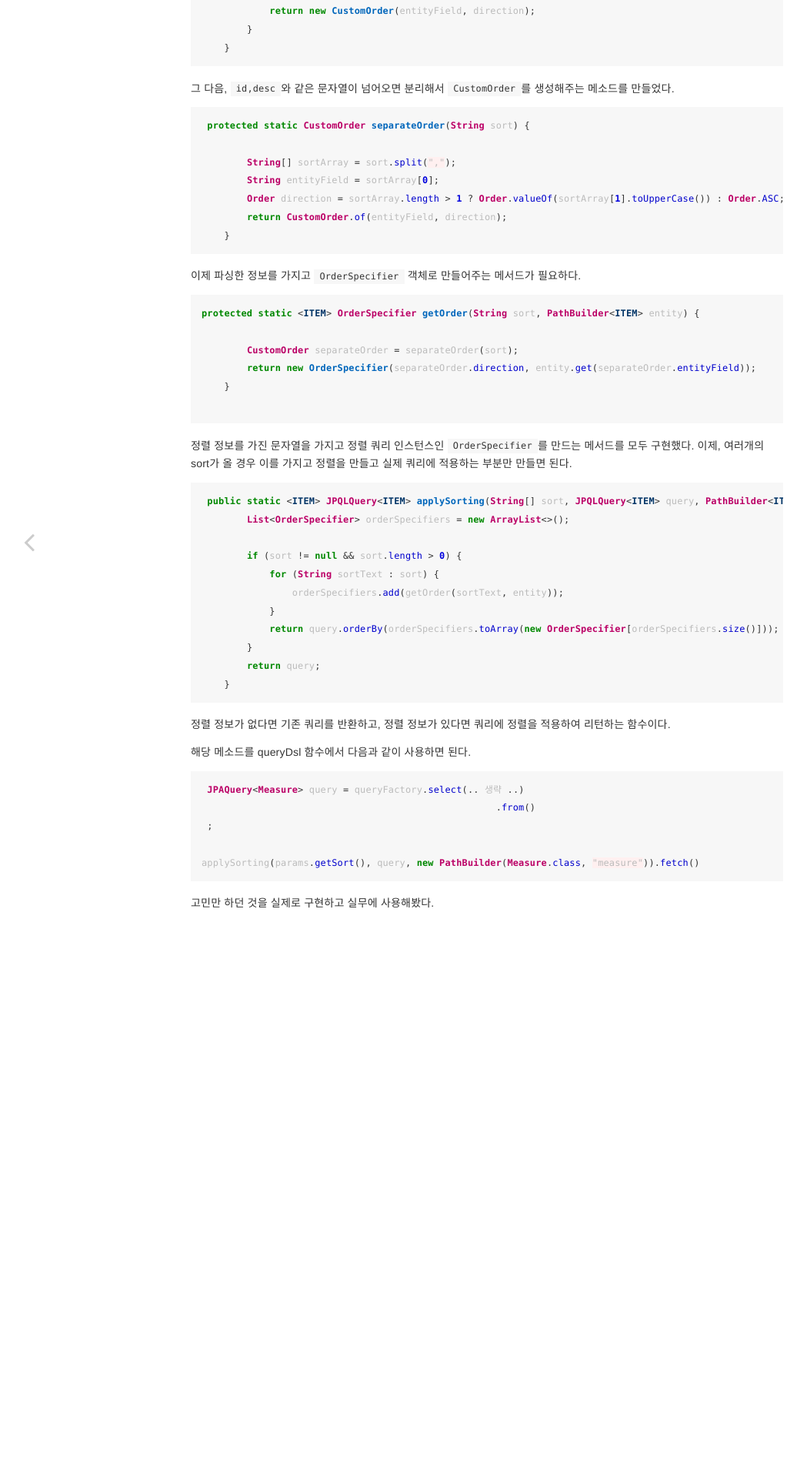
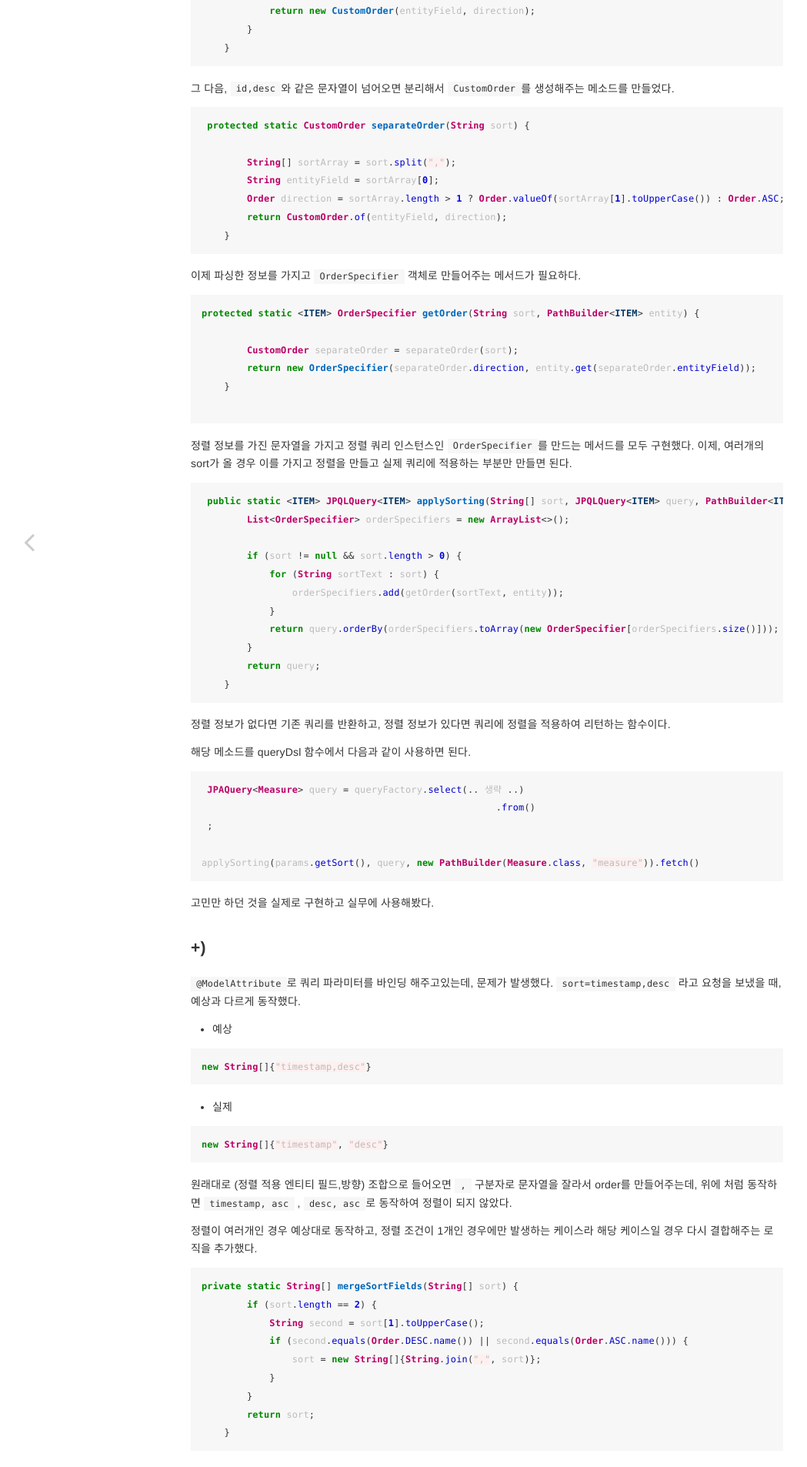
Before and after one commit to kyuwon53/kyuwon53.github.io, a Jekyll site: the page built from _posts/2024-07-02-Spring Pageable말고 정렬만 사용하기.md, in a window 1280 px wide. Shown: the part 716-2622 px from the top of the page at 77% size, without its empty margins (7-1056 px from the left). Built offline with Jekyll 4.4.1, drawn with Linux system fonts in a browser that asks for light colours; comment, search, counter and statistics services are not loaded.

Commit message:
버그 발견 해결 추가

````diff
--- a/_posts/2024-07-02-Spring Pageable말고 정렬만 사용하기.md
+++ b/_posts/2024-07-02-Spring Pageable말고 정렬만 사용하기.md
@@ -87,3 +87,35 @@ applySorting(params.getSort(), query, new PathBuilder(Measure.class, "measure"))
 ```
 
 고민만 하던 것을 실제로 구현하고 실무에 사용해봤다.
+
+### +)
+`@ModelAttribute`로 쿼리 파라미터를 바인딩 해주고있는데, 문제가 발생했다.
+`sort=timestamp,desc` 라고 요청을 보냈을 때, 예상과 다르게 동작했다.
+
+- 예상
+
+```java
+new String[]{"timestamp,desc"}
+```
+
+- 실제
+
+```java
+new String[]{"timestamp", "desc"}
+```
+
+원래대로 (정렬 적용 엔티티 필드,방향) 조합으로 들어오면 `,` 구분자로 문자열을 잘라서 order를 만들어주는데, 위에 처럼 동작하면 `timestamp, asc` , `desc, asc`로 동작하여 정렬이 되지 않았다.
+
+정렬이 여러개인 경우 예상대로 동작하고, 정렬 조건이 1개인 경우에만 발생하는 케이스라 해당 케이스일 경우 다시 결합해주는 로직을 추가했다.
+
+```java
+private static String[] mergeSortFields(String[] sort) {
+        if (sort.length == 2) {
+            String second = sort[1].toUpperCase();
+            if (second.equals(Order.DESC.name()) || second.equals(Order.ASC.name())) {
+                sort = new String[]{String.join(",", sort)};
+            }
+        }
+        return sort;
+    }
+```
````
